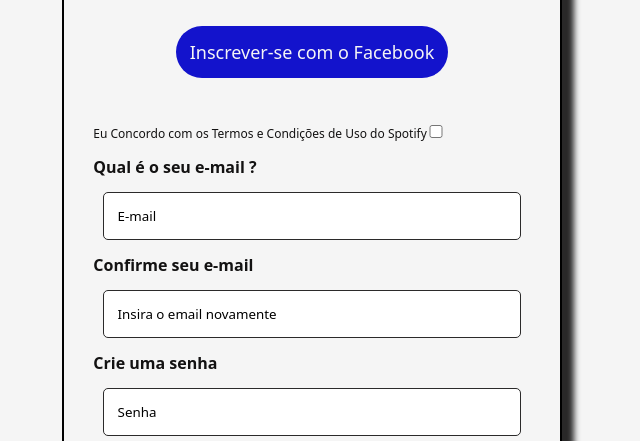
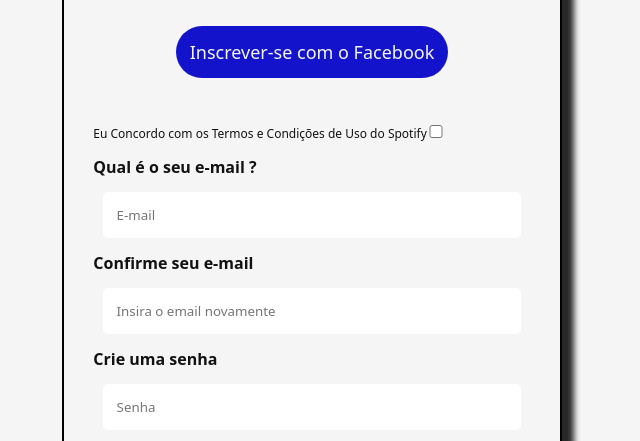
Before and after one commit to ramondfalcao/projeto-02-FrontEnd, a plain HTML site: page index.html in a window 1280 px wide. Shown: the part 283-724 px from the top of the page, without its empty margins (328-968 px from the left). Drawn offline with Linux system fonts and the light colour scheme.

Commit message:
atualizando inputs

```diff
--- a/css/hover.css
+++ b/css/hover.css
@@ -16,7 +16,8 @@
 
 input:hover{
     /* background-color: rgb(30, 197, 38); */
-    box-shadow: 5px 5px 5px rgb(30, 197, 38);
+    /* box-shadow: 5px 5px 5px rgb(30, 197, 38); */
+    box-shadow: 5px 5px 5px rgb(20, 20, 20);
     transition: 0.4s;
 }
 
--- a/css/style.css
+++ b/css/style.css
@@ -57,6 +57,7 @@ body{
     padding: 3% 3%;
     width: 90%;
     font-weight: 500;
+    border: 0;
 }
 
 #data{
@@ -121,7 +122,7 @@ body{
 }
 
 ::placeholder{
-    color: black;
+    color: rgb(119, 116, 116);
 }
 
 input{
```
